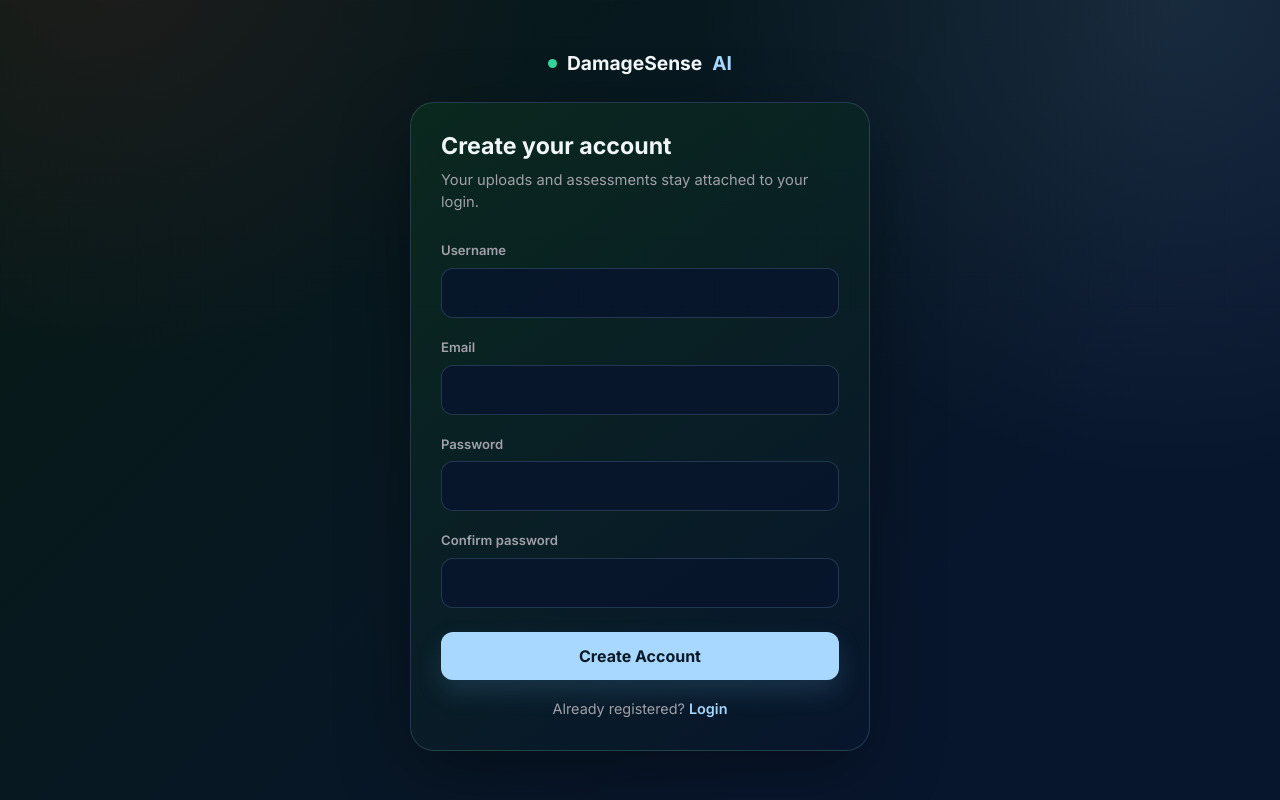
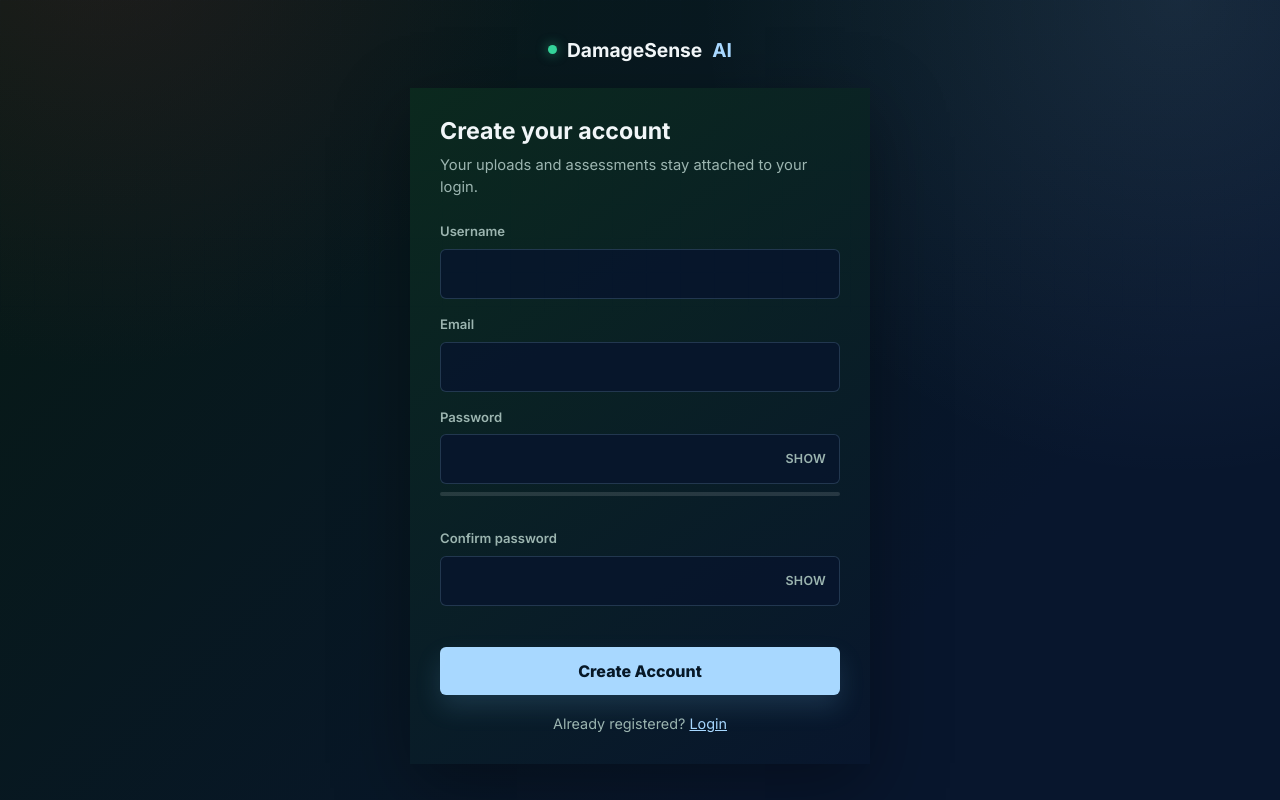
Before and after one commit to WIZZ249/DamageSense-AI, a Flask app: page /register in a window 1280 px wide. Run offline with Flask 3, Linux system fonts and the light colour scheme.

Commit message:
Improve registration UX

```diff
--- a/templates/register.html
+++ b/templates/register.html
@@ -4,35 +4,40 @@
     <meta charset="UTF-8">
     <meta name="viewport" content="width=device-width, initial-scale=1.0">
     <link rel="icon" href="{{ url_for('static', filename='favicon.svg') }}" type="image/svg+xml">
-    <link rel="stylesheet" href="{{ url_for('static', filename='theme.css', v='motion-1') }}">
+    <link rel="stylesheet" href="{{ url_for('static', filename='theme.css', v='glass-3') }}">
     <title>Register | DamageSense AI</title>
     <link href="https://cdn.jsdelivr.net/npm/bootstrap@5.3.0/dist/css/bootstrap.min.css" rel="stylesheet">
-    <link href="https://fonts.googleapis.com/css2?family=Inter:wght@400;500;600;700&display=swap" rel="stylesheet">
+    <link href="https://fonts.googleapis.com/css2?family=Inter:wght@400;500;600;700;800&display=swap" rel="stylesheet">
     <style>
-        :root { --bg:#09090b; --panel:#18181b; --border:#3f3f46; --accent:#34d399; --text:#fafafa; --muted:#a1a1aa; --danger:#f43f5e; --green:#34d399; }
         * { box-sizing: border-box; }
-        body { min-height: 100vh; margin: 0; background: radial-gradient(circle at 20% 0, rgba(244,63,94,.16), transparent 28rem), radial-gradient(circle at 90% 100%, rgba(52,211,153,.12), transparent 25rem), var(--bg); color: var(--text); font-family: Inter, sans-serif; display: grid; place-items: center; padding: 24px; }
+        body { min-height: 100vh; margin: 0; font-family: Inter, sans-serif; display: grid; place-items: center; padding: 24px; }
         .auth-shell { width: min(100%, 460px); }
         .brand { display: flex; align-items: center; justify-content: center; gap: 10px; margin-bottom: 24px; font-weight: 700; font-size: 1.2rem; }
-        .dot { width: 9px; height: 9px; border-radius: 999px; background: var(--green); }
-        .auth-card { background: linear-gradient(145deg, rgba(24,24,27,.96), rgba(9,9,11,.95)); border: 1px solid var(--border); border-radius: 24px; padding: 30px; box-shadow: 0 24px 80px rgba(0,0,0,0.42); }
+        .dot { width: 9px; height: 9px; border-radius: 999px; background: #34d399; box-shadow: 0 0 12px rgba(52,211,153,.6); }
+        .auth-card { padding: 30px; }
         h1 { font-size: 1.45rem; margin-bottom: 8px; font-weight: 700; letter-spacing: 0; }
-        .lead { color: var(--muted); margin-bottom: 24px; font-size: 0.92rem; }
-        label { font-size: 0.82rem; color: var(--muted); font-weight: 600; margin-bottom: 7px; }
-        .form-control { background: #09090b; border: 1px solid var(--border); color: var(--text); border-radius: 12px; padding: 12px 13px; }
-        .form-control:focus { background: #09090b; color: var(--text); border-color: var(--accent); box-shadow: 0 0 0 3px rgba(52,211,153,0.18); }
-        .btn-primary { width: 100%; background: var(--accent); color:#06261c; border: 0; border-radius: 12px; padding: 12px; font-weight: 800; margin-top: 8px; }
-        .alert { border-radius: 7px; padding: 10px 12px; font-size: 0.86rem; }
-        .alert-error { background: rgba(239,68,68,0.12); border: 1px solid rgba(239,68,68,0.28); color: #fecaca; }
-        .alert-success { background: rgba(34,197,94,0.12); border: 1px solid rgba(34,197,94,0.28); color: #bbf7d0; }
-        .switch { margin-top: 18px; text-align: center; color: var(--muted); font-size: 0.9rem; }
-        a { color: #93c5fd; text-decoration: none; font-weight: 600; }
-        a:hover { color: var(--text); }
+        .lead { color: var(--theme-muted); margin-bottom: 24px; font-size: 0.92rem; }
+        label { display: block; font-size: 0.82rem; color: var(--theme-muted); font-weight: 600; margin-bottom: 7px; }
+        .form-control { width: 100%; padding: 12px 13px; }
+        .field-wrap { position: relative; }
+        .field-wrap .form-control { padding-right: 42px; }
+        .toggle-visibility { position: absolute; right: 6px; top: 50%; transform: translateY(-50%); background: none !important; border: none !important; color: var(--theme-muted) !important; font-size: .78rem; font-weight: 600; padding: 6px 8px !important; cursor: pointer; letter-spacing: .02em; }
+        .toggle-visibility:hover { color: var(--theme-blue) !important; }
+        .btn-primary { width: 100%; border: 0; padding: 12px; font-weight: 800; margin-top: 8px; }
+        .btn-primary[disabled] { opacity: .7; cursor: progress; }
+        .alert { border-radius: 12px; padding: 10px 12px; font-size: 0.86rem; margin-bottom: 14px; }
+        .switch { margin-top: 18px; text-align: center; color: var(--theme-muted); font-size: 0.9rem; }
+        .strength-track { height: 4px; border-radius: 999px; background: rgba(255,255,255,.12); margin-top: 8px; overflow: hidden; }
+        .strength-fill { height: 100%; width: 0%; border-radius: 999px; background: #f43f5e; transition: width .25s ease, background-color .25s ease; }
+        .strength-label { font-size: .74rem; color: var(--theme-muted); margin-top: 5px; display: block; min-height: 1em; }
+        .match-hint { font-size: .74rem; margin-top: 5px; display: block; min-height: 1em; }
+        .match-hint.ok { color: #34d399; }
+        .match-hint.bad { color: #f43f5e; }
     </style>
 </head>
 <body>
     <main class="auth-shell">
-        <div class="brand"><span class="dot"></span>DamageSense <span style="color:var(--accent)">AI</span></div>
+        <div class="brand"><span class="dot"></span>DamageSense <span style="color:var(--theme-blue-strong)">AI</span></div>
         <section class="auth-card">
             <h1>Create your account</h1>
             <p class="lead">Your uploads and assessments stay attached to your login.</p>
@@ -45,7 +50,7 @@
                 {% endif %}
             {% endwith %}
 
-            <form method="post">
+            <form method="post" id="register-form">
                 <input type="hidden" name="csrf_token" value="{{ csrf_token() }}">
                 <div class="mb-3">
                     <label for="username">Username</label>
@@ -57,16 +62,76 @@
                 </div>
                 <div class="mb-3">
                     <label for="password">Password</label>
-                    <input class="form-control" id="password" name="password" type="password" autocomplete="new-password" required>
+                    <div class="field-wrap">
+                        <input class="form-control" id="password" name="password" type="password" autocomplete="new-password" required>
+                        <button type="button" class="toggle-visibility" data-target="password">SHOW</button>
+                    </div>
+                    <div class="strength-track"><div class="strength-fill" id="strength-fill"></div></div>
+                    <span class="strength-label" id="strength-label"></span>
                 </div>
                 <div class="mb-3">
                     <label for="confirm_password">Confirm password</label>
-                    <input class="form-control" id="confirm_password" name="confirm_password" type="password" autocomplete="new-password" required>
+                    <div class="field-wrap">
+                        <input class="form-control" id="confirm_password" name="confirm_password" type="password" autocomplete="new-password" required>
+                        <button type="button" class="toggle-visibility" data-target="confirm_password">SHOW</button>
+                    </div>
+                    <span class="match-hint" id="match-hint"></span>
                 </div>
                 <button class="btn btn-primary" type="submit">Create Account</button>
             </form>
             <div class="switch">Already registered? <a href="{{ url_for('main.login') }}">Login</a></div>
         </section>
     </main>
+    <script>
+        document.querySelectorAll('.toggle-visibility').forEach(function (btn) {
+            btn.addEventListener('click', function () {
+                var field = document.getElementById(btn.dataset.target);
+                var showing = field.type === 'text';
+                field.type = showing ? 'password' : 'text';
+                btn.textContent = showing ? 'SHOW' : 'HIDE';
+            });
+        });
+
+        var pw = document.getElementById('password');
+        var fill = document.getElementById('strength-fill');
+        var label = document.getElementById('strength-label');
+        var colors = ['#f43f5e', '#f97316', '#eab308', '#34d399', '#34d399'];
+        var labels = ['Very weak', 'Weak', 'Okay', 'Strong', 'Very strong'];
+        pw.addEventListener('input', function () {
+            var v = pw.value;
+            var score = 0;
+            if (v.length >= 8) score++;
+            if (v.length >= 12) score++;
+            if (/[A-Z]/.test(v) && /[a-z]/.test(v)) score++;
+            if (/\d/.test(v)) score++;
+            if (/[^A-Za-z0-9]/.test(v)) score++;
+            score = Math.min(score, 5);
+            var pct = v.length === 0 ? 0 : Math.max(15, score * 20);
+            fill.style.width = pct + '%';
+            fill.style.background = colors[Math.max(score - 1, 0)];
+            label.textContent = v.length === 0 ? '' : labels[Math.max(score - 1, 0)];
+        });
+
+        var confirm = document.getElementById('confirm_password');
+        var hint = document.getElementById('match-hint');
+        function checkMatch() {
+            if (!confirm.value) { hint.textContent = ''; hint.className = 'match-hint'; return; }
+            if (confirm.value === pw.value) {
+                hint.textContent = 'Passwords match';
+                hint.className = 'match-hint ok';
+            } else {
+                hint.textContent = 'Passwords do not match yet';
+                hint.className = 'match-hint bad';
+            }
+        }
+        confirm.addEventListener('input', checkMatch);
+        pw.addEventListener('input', checkMatch);
+
+        document.getElementById('register-form').addEventListener('submit', function (e) {
+            var btn = e.currentTarget.querySelector('button[type="submit"]');
+            btn.disabled = true;
+            btn.textContent = 'Creating account…';
+        });
+    </script>
 </body>
 </html>
```
